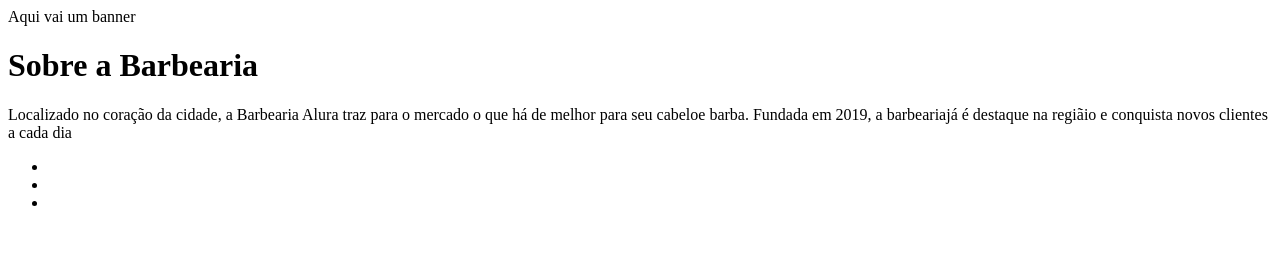
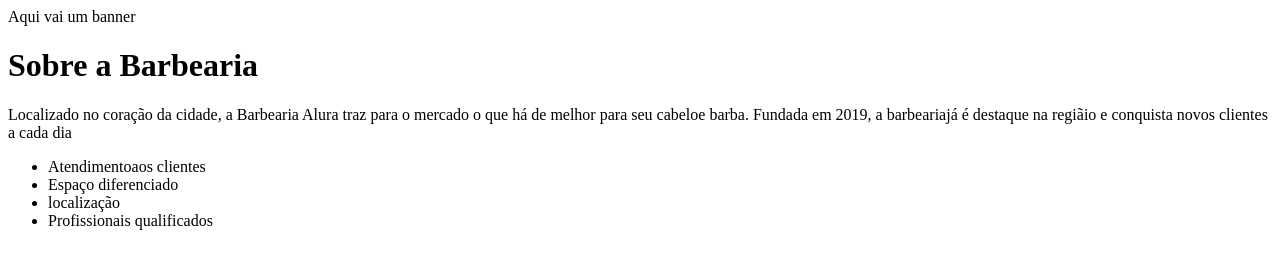
Before and after one commit to SayonaraQueen/BarbeariaALur, a plain HTML site: page index.html in a window 1280 px wide. Drawn offline with Linux system fonts and the light colour scheme.

Commit message:
index.html

```diff
--- a/index.html
+++ b/index.html
@@ -17,9 +17,10 @@
 
        <ul>
 
-           <li></li>
-           <li></li>
-           <li></li>
+           <li>Atendimentoaos clientes</li>
+           <li>Espaço diferenciado</li>
+           <li>localização</li>
+           <li>Profissionais qualificados</li>
 
        </ul>
 
```
